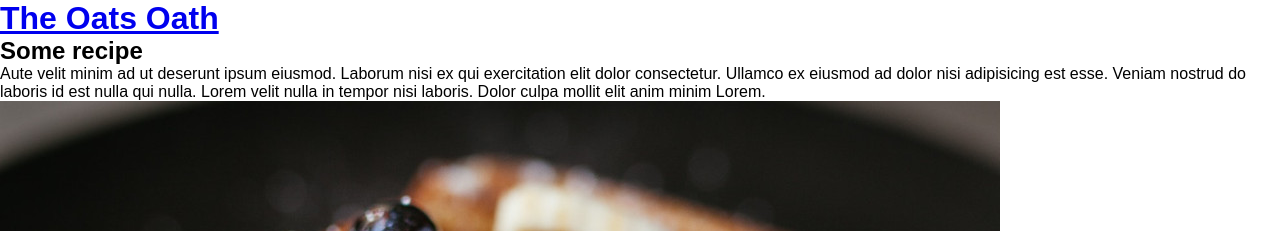
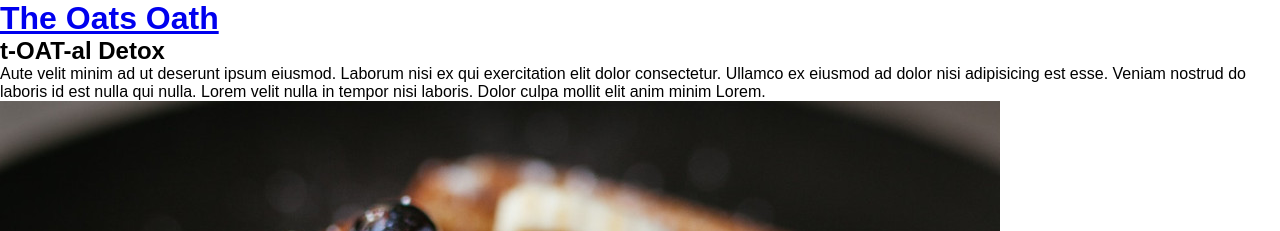
Before and after one commit to natalied0uglas/TheOatsOath, a Jekyll site: the page built from _recipes/recipe1.md, in a window 1280 px wide. Shown: the top 231 px of the page. Built offline with Jekyll 4.4.1, drawn with Linux system fonts in a browser that asks for light colours.

Commit message:
Update Recipe “recipe1”

```diff
--- a/_recipes/recipe1.md
+++ b/_recipes/recipe1.md
@@ -1,9 +1,9 @@
 ---
+title: t-OAT-al Detox
+date: 2022-10-19
+order: 2
 layout: recipe
-title: Some recipe
-date: 2022-10-19
 published: true
-order: 2
 ---
 Aute velit minim ad ut deserunt ipsum eiusmod. Laborum nisi ex qui exercitation elit dolor consectetur. Ullamco ex eiusmod ad dolor nisi adipisicing est esse. Veniam nostrud do laboris id est nulla qui nulla. Lorem velit nulla in tempor nisi laboris. Dolor culpa mollit elit anim minim Lorem.
 
```
